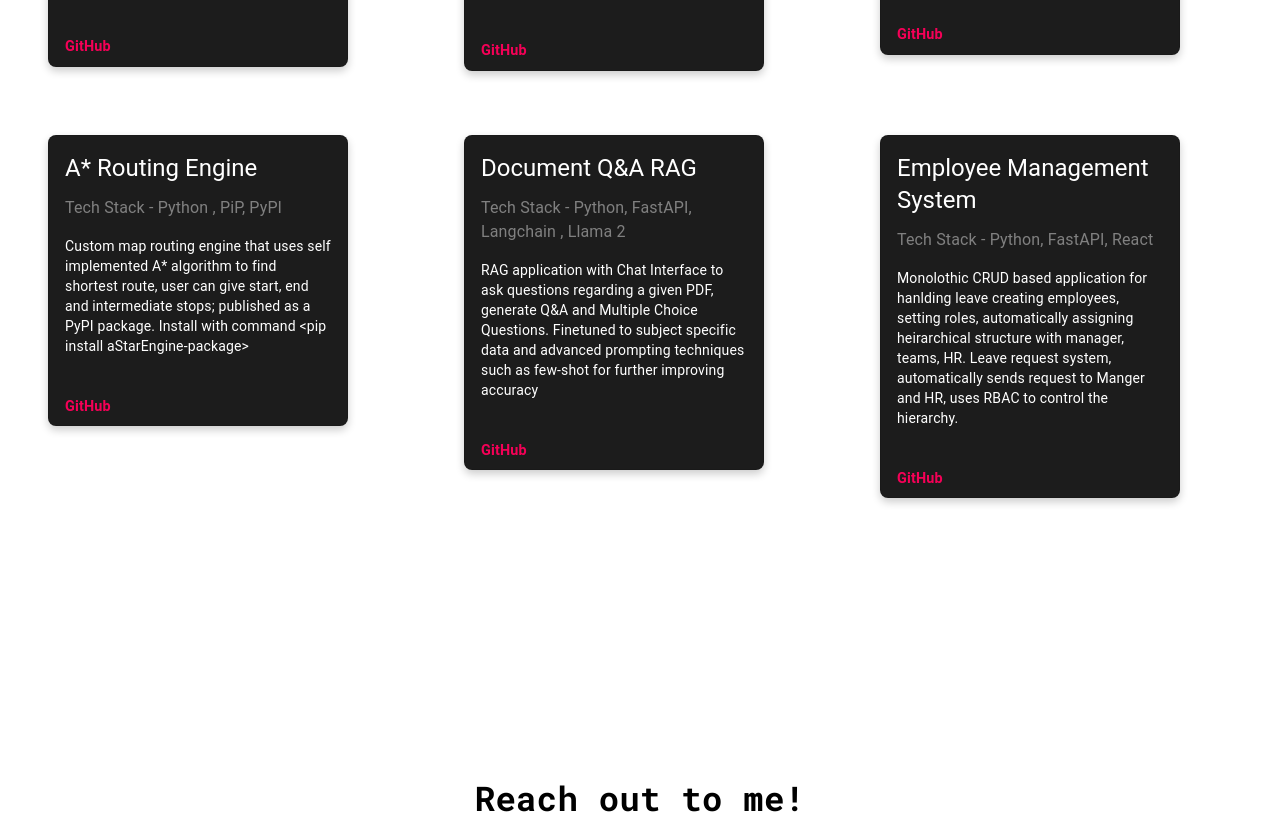
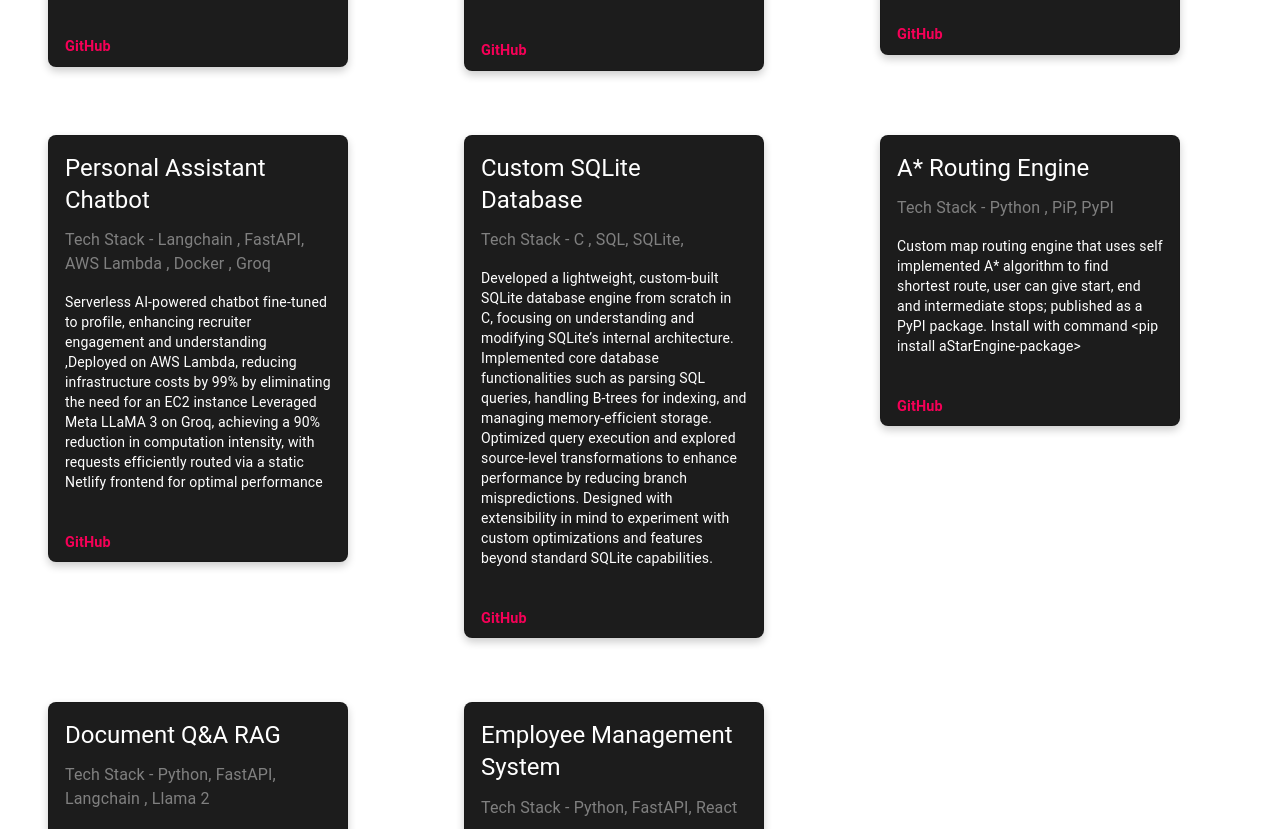
Before and after one commit to Sathyanarayanan-ops/Sathya_Portfolio, a React (Create React App) app in the folder frontend/: page / in a window 1280 px wide. Shown: the part 2639-3468 px from the top of the page. Built offline with nearby package versions, Linux system fonts and the light colour scheme.

Commit message:
Regular Updates

```diff
--- a/frontend/src/components/Projects.jsx
+++ b/frontend/src/components/Projects.jsx
@@ -20,6 +20,18 @@ const projectData = [
     techStack: "React-leaflet, Django, Postgres, Docker",
     description: "Maps application that uses custom built map engine backend, calculates fare and distance and stores trips separately for riders, drivers and admin in PG DB, uses Route Based Access (RBAC) with JWT login to keep drivers and riders separate. Employs Stripe for payment gateway.",
     githubLink: "https://github.com/Sathyanarayanan-ops/LeafletMap"
+  },
+  {
+    title: "Personal Assistant Chatbot",
+    techStack: "Langchain , FastAPI, AWS Lambda , Docker , Groq",
+    description: "Serverless AI-powered chatbot fine-tuned to profile, enhancing recruiter engagement and understanding ,Deployed on AWS Lambda, reducing infrastructure costs by 99% by eliminating the need for an EC2 instance Leveraged Meta LLaMA 3 on Groq, achieving a 90% reduction in computation intensity, with requests efficiently routed via a static Netlify frontend for optimal performance",
+    githubLink: "https://github.com/Sathyanarayanan-ops/Sathya_Portfolio"
+  },
+  {
+    title: "Custom SQLite Database",
+    techStack: "C , SQL, SQLite,",
+    description: "Developed a lightweight, custom-built SQLite database engine from scratch in C, focusing on understanding and modifying SQLite’s internal architecture. Implemented core database functionalities such as parsing SQL queries, handling B-trees for indexing, and managing memory-efficient storage. Optimized query execution and explored source-level transformations to enhance performance by reducing branch mispredictions. Designed with extensibility in mind to experiment with custom optimizations and features beyond standard SQLite capabilities.",
+    githubLink: "https://github.com/Sathyanarayanan-ops/mydb_sqlite"
   },
   {
     title: "A* Routing Engine",
```
Also changed, not shown: 2 other files (tests, documents, lock files or other folders).
